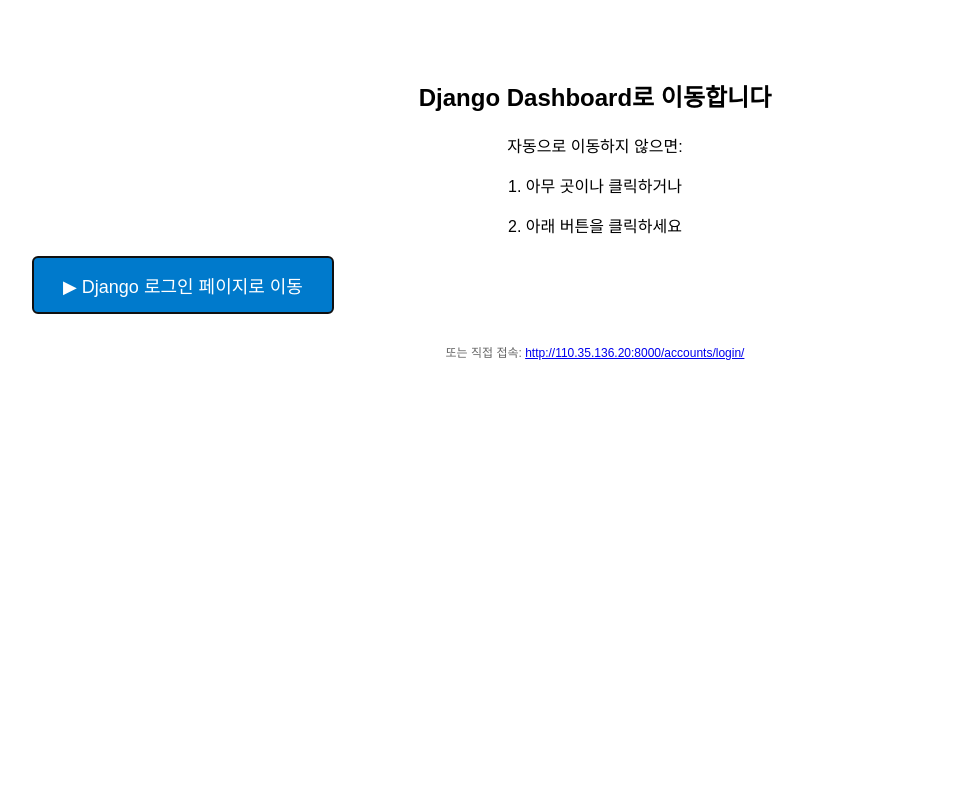
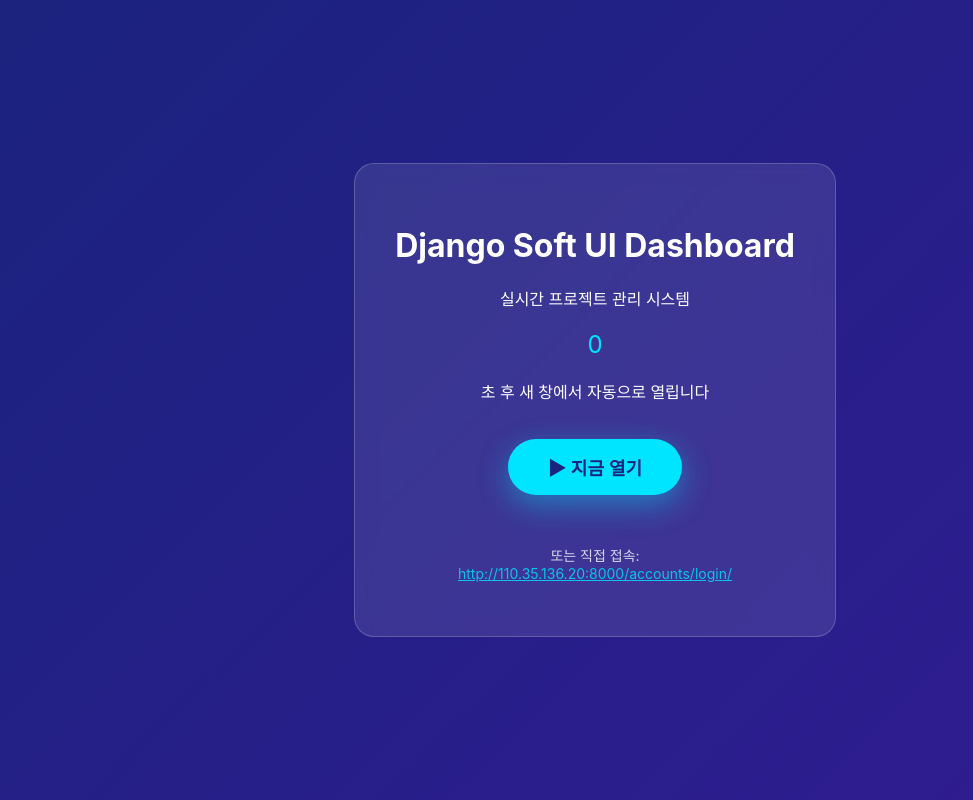
Before and after one commit to lightandcity/lightandcity-lighton.github.io, a plain HTML site: page index.html in a window 1280 px wide. Shown: the whole page, without its empty margins (45-1018 px from the left). Drawn offline with Linux system fonts and the light colour scheme.

Commit message:
Update index.html

```diff
--- a/index.html
+++ b/index.html
@@ -2,63 +2,97 @@
 <html>
 <head>
     <meta charset="UTF-8">
-    <title>Redirecting...</title>
-    <meta http-equiv="refresh" content="2;url=http://110.35.136.20:8000/accounts/login/">
-
-    <script>
-        // 사용자 상호작용 후 리디렉션 (보안 제한 우회)
-        document.addEventListener('DOMContentLoaded', function() {
-            // 페이지 클릭 시 리디렉션
-            document.body.addEventListener('click', function() {
-                window.location.href = 'http://110.35.136.20:8000/accounts/login/';
-            });
-
-            // 또는 버튼 클릭 유도
-            setTimeout(function() {
-                const btn = document.getElementById('redirect-btn');
-                if (btn) {
-                    btn.style.display = 'block';
-                    btn.focus();
-                }
-            }, 1000);
-        });
-    </script>
-
+    <meta name="viewport" content="width=device-width, initial-scale=1.0">
+    <title>Django Dashboard Redirect</title>
     <style>
         body {
-            font-family: Arial, sans-serif;
+            margin: 0;
+            padding: 0;
+            font-family: -apple-system, BlinkMacSystemFont, 'Segoe UI', Roboto, sans-serif;
+            background: linear-gradient(135deg, #1a237e 0%, #311b92 100%);
+            color: white;
+            min-height: 100vh;
+            display: flex;
+            justify-content: center;
+            align-items: center;
             text-align: center;
-            padding: 50px;
+        }
+        .container {
+            max-width: 600px;
+            padding: 40px;
+            background: rgba(255, 255, 255, 0.1);
+            border-radius: 20px;
+            backdrop-filter: blur(10px);
+            border: 1px solid rgba(255, 255, 255, 0.2);
+        }
+        .btn {
+            background: #00e5ff;
+            color: #1a237e;
+            border: none;
+            padding: 15px 40px;
+            font-size: 18px;
+            font-weight: bold;
+            border-radius: 50px;
             cursor: pointer;
+            margin: 20px 0;
+            transition: all 0.3s;
+            box-shadow: 0 10px 30px rgba(0, 229, 255, 0.4);
         }
-        #redirect-btn {
-            display: none;
-            padding: 15px 30px;
-            font-size: 18px;
-            background: #007acc;
-            color: white;
-            border: none;
-            border-radius: 5px;
-            cursor: pointer;
-            margin: 20px;
+        .btn:hover {
+            transform: translateY(-3px);
+            box-shadow: 0 15px 40px rgba(0, 229, 255, 0.6);
         }
-        #redirect-btn:hover {
-            background: #005a9c;
+        .countdown {
+            font-size: 24px;
+            margin: 20px 0;
+            color: #00e5ff;
         }
     </style>
 </head>
 <body>
-    <h2>Django Dashboard로 이동합니다</h2>
-    <p>자동으로 이동하지 않으면:</p>
-    <p>1. 아무 곳이나 클릭하거나</p>
-    <p>2. 아래 버튼을 클릭하세요</p>
+    <div class="container">
+        <h1>Django Soft UI Dashboard</h1>
+        <p>실시간 프로젝트 관리 시스템</p>
 
-    <button id="redirect-btn" onclick="window.location.href='http://110.35.136.20:8000/accounts/login/'">
-        ▶ Django 로그인 페이지로 이동
-    </button>
+        <div class="countdown" id="countdown">5</div>
+        <p>초 후 새 창에서 자동으로 열립니다</p>
 
-    <p style="margin-top: 30px; font-size: 12px; color: #666;">
-        또는 직접 접속: <a href="http://110.35.136.20:8000/accounts/login/">http://110.35.136.20:8000/accounts/login/</a>
-    </p>
+        <button class="btn" id="openBtn" onclick="openDashboard()">
+            ▶ 지금 열기
+        </button>
+
+        <p style="margin-top: 30px; font-size: 14px; opacity: 0.8;">
+            또는 직접 접속: <br>
+            <a href="http://110.35.136.20:8000/accounts/login/" style="color: #00e5ff;">
+                http://110.35.136.20:8000/accounts/login/
+            </a>
+        </p>
+    </div>
+
+    <script>
+        const DASHBOARD_URL = "http://110.35.136.20:8000/accounts/login/";
+
+        function openDashboard() {
+            window.open(DASHBOARD_URL, '_blank', 'noopener,noreferrer');
+        }
+
+        // 카운트다운 후 자동 열기
+        let count = 5;
+        const countdownEl = document.getElementById('countdown');
+        const interval = setInterval(() => {
+            count--;
+            countdownEl.textContent = count;
+
+            if (count <= 0) {
+                clearInterval(interval);
+                openDashboard();
+                // 사용자에게 클릭 유도 (보안 상호작용)
+                document.getElementById('openBtn').click();
+            }
+        }, 1000);
+
+        // 페이지 클릭 시 즉시 열기
+        document.body.addEventListener('click', openDashboard);
+    </script>
 </body>
 </html>
```
